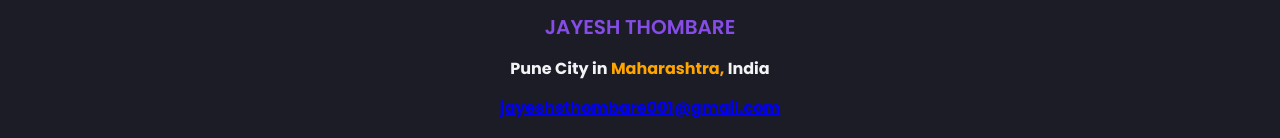
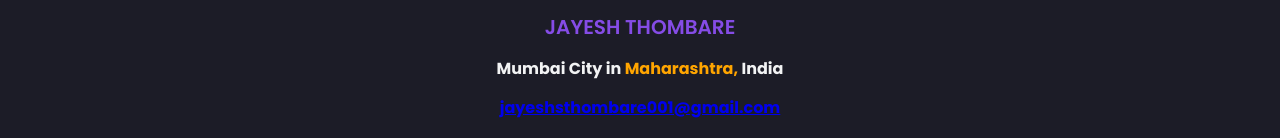
Before and after one commit to JayeshST/Jayesh_Thombare_PortFolio, a React (Create React App) app: page / in a window 1280 px wide. Shown: the part 8376-8514 px from the top of the page. Built offline with nearby package versions, Linux system fonts and the light colour scheme.

Commit message:
Added Socials dropdown in mobile menu

```diff
--- a/src/components/Footer/index.js
+++ b/src/components/Footer/index.js
@@ -99,7 +99,7 @@ function Footer() {
       <FooterWrapper>
    <h2 style={{border: '1px solid rgba(0,255,0,0.3)'}}>    Get In Touch</h2>
        <h1 ><Logo > JAYESH THOMBARE</Logo></h1>
-          <h4>Pune City in <span style={{color:"orange"}}>Maharashtra,</span> India</h4>
+          <h4>Mumbai City in <span style={{color:"orange"}}>Maharashtra,</span> India</h4>
         <h4 style={{color: "Orange"}}>   <a href='mailto:jayeshsthombare001@gmail.com' > jayeshsthombare001@gmail.com</a></h4>
                <h4>+917028586111</h4>
 
```
